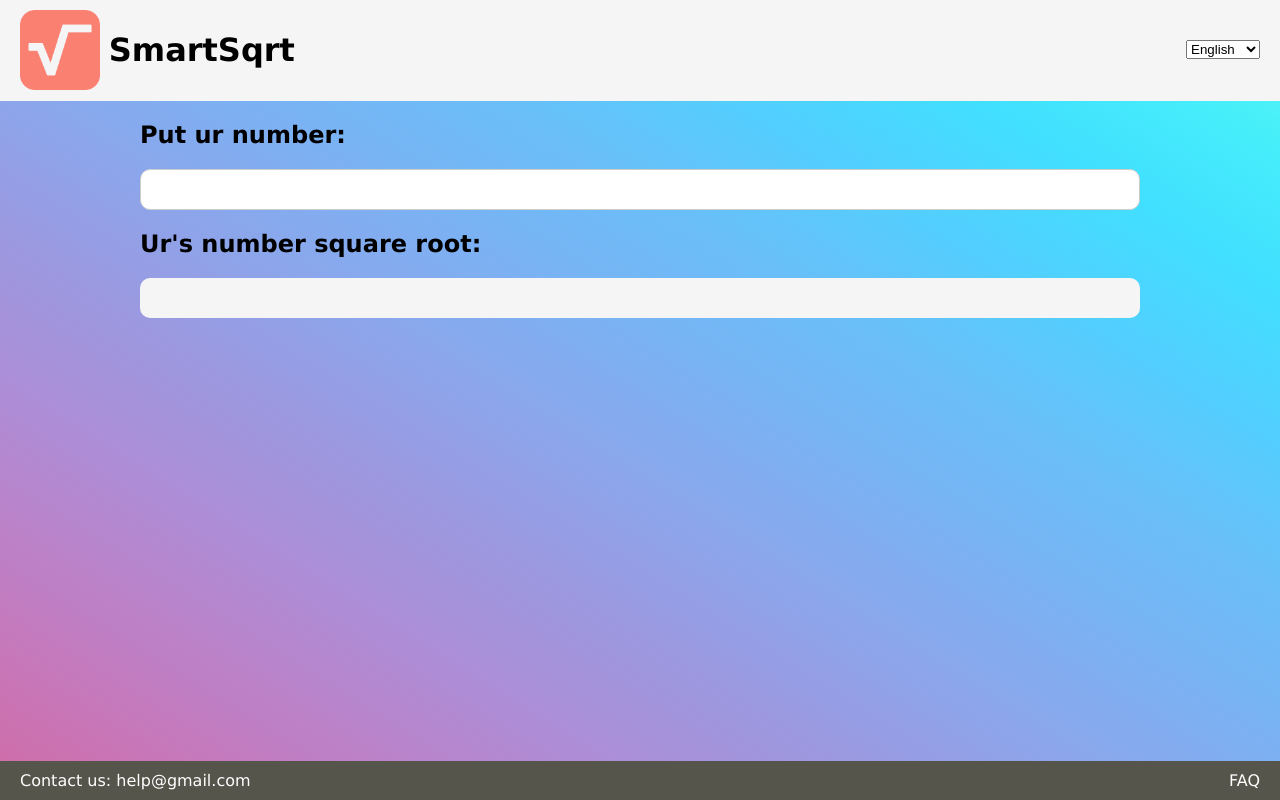
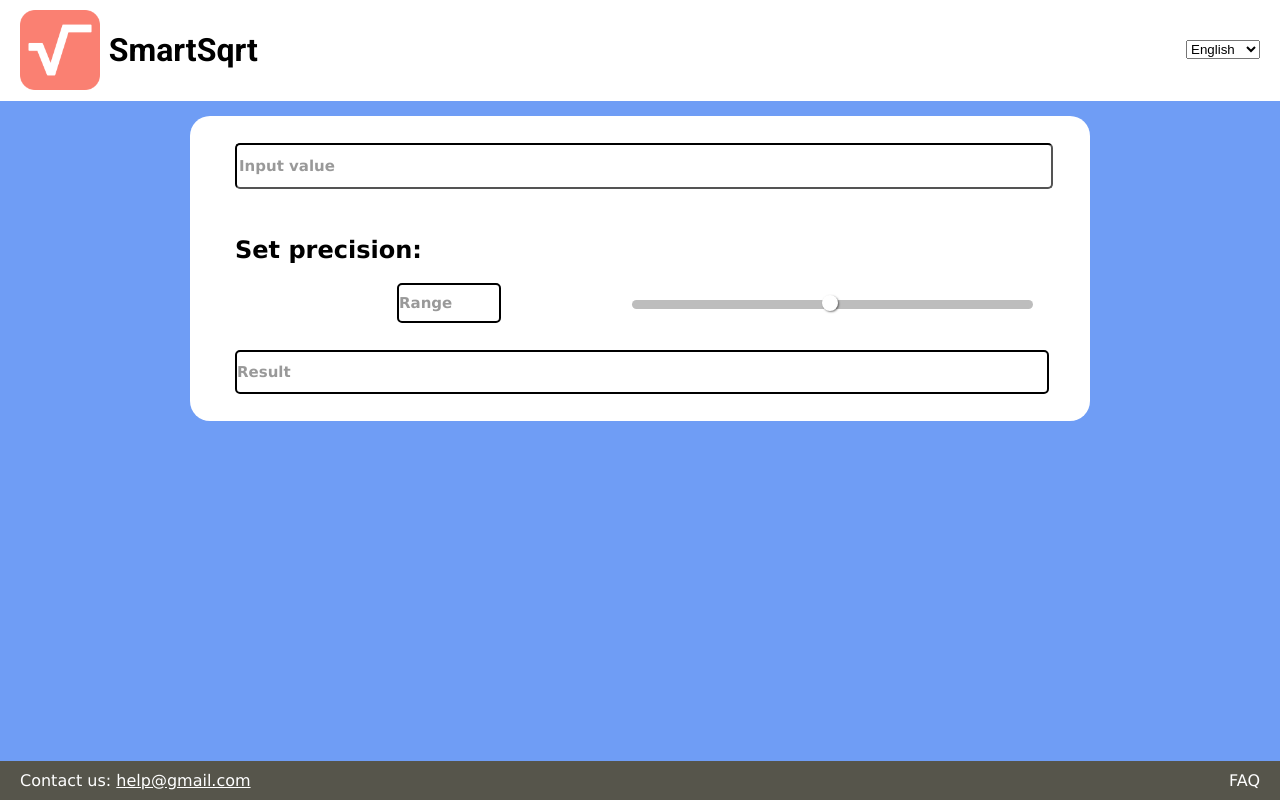
Before and after one commit to Skeef79/SmartSqrt, a Flask app: page / in a window 1280 px wide. Run offline with Flask 2, Linux system fonts and the light colour scheme.

Commit message:
added slider and changed style

```diff
--- a/static/style.css
+++ b/static/style.css
@@ -1,27 +1,15 @@
 html {
   height: 100%;
-  background-image: linear-gradient(
-    to right top,
-    #d16ba5,
-    #c777b9,
-    #ba83ca,
-    #aa8fd8,
-    #9a9ae1,
-    #8aa7ec,
-    #79b3f4,
-    #69bff8,
-    #52cffe,
-    #41dfff,
-    #46eefa,
-    #5ffbf1
-  );
   background-position: center;
   background-repeat: no-repeat;
   background-size: cover;
 }
+
 body {
   margin: 0;
+   background-color: #6F9DF5;
 }
+
 .rootLayout {
   display: flex;
   flex-direction: column;
@@ -29,17 +17,33 @@ body {
   min-height: 100vh;
   width: 100%;
 }
+
 .contentLayout {
-  flex: auto;
-  width: 1000px;
+  display: flex;
   margin: auto;
+
 }
+
+.mainContent {
+  width:900px;
+  display: flex;
+  flex-direction: column;
+  justify-content: space-between;
+  margin:auto;
+
+  margin-top:-35%;
+
+  border-radius: 20px;
+  background-color:white;
+}
+
 .rootHeader {
   display: flex;
   flex-direction: column;
-  background-color: whitesmoke;
+  background-color: white;
   width: 100%;
 }
+
 .contentHeader {
   display: flex;
   flex-direction: row;
@@ -83,7 +87,9 @@ img {
 }
 
 h1 {
-  font-family: Geneva, Verdana , sans-serif;
+  /*font-family: Geneva, Verdana , sans-serif;*/
+  font-family: Roboto;
+
   color: black;
 }
 h2 {
@@ -91,35 +97,191 @@ h2 {
   color: black;
 }
 
+
 input {
-  display: block;
 
-  width: 100%;
-  height: 50%;
+  width: 90%;
+  height: 40px;
 
-  padding: 12px 20px;
+  margin-left:5%;
+  margin-top:3%;
 
-  display: inline-block;
-  border: 1px solid #ccc;
-  border-radius: 4px;
-  box-sizing: border-box;
-  border-radius: 10px;
+  font-family: Geneva, Verdana, sans-serif;
+  font-size: 15px;
+  color: rgba(0,0,0,0.4);
+  font-weight: bold;
+
+
+  border-radius: 5px;
+  border-color: black;
+  border-width: 2px;
 }
 
 .result {
 
-  color: #111;
-  font-family: "Helvetica Neue", sans-serif;
-  font-size: 20px;
+  width:90%;
+  height:40px;
+
+  margin-left:5%;
+  margin-top:3%;
+  margin-bottom: 3%;
+
+  border-style: solid;
+  border-radius: 5px;
+  border-color: black;
+  border-width: 2px;
+
+  font-family: Geneva, Verdana, sans-serif;
+  font-size: 15px;
+  color: rgba(0,0,0,0.4);
   font-weight: bold;
-  letter-spacing: -1px;
-  line-height: 2;
-  text-align: left;
-  background-color: whitesmoke;
-  height:40px;
-  border-radius: 10px;
-  text-align: left;
-  border:black;
-  padding-left:1%;
+
+
+  display: flex;
+  justify-content: center;
+  flex-direction: column;
+}
+
+a {
+  color: white;
+}
+
+::placeholder {
+  font-family: Geneva, Verdana, sans-serif;
+  font-size: 15px;
+  font-weight: bold;
+  color: rgba(0,0,0,0.4);
 
 }
+
+.precision {
+  border-style: solid;
+  border-radius: 5px;
+  border-color: black;
+  border-width: 2px;
+
+  font-family: Geneva, Verdana, sans-serif;
+  font-size: 15px;
+  color: rgba(0,0,0,0.4);
+  font-weight: bold;
+  display: flex;
+  justify-content: center;
+  flex-direction: column;
+
+  width:100px;
+  margin-left:20%;
+}
+
+.precisionContent {
+  display: flex;
+  justify-content: space-between;
+  flex-direction: row;
+  width:90%;
+  height:40px;
+
+  margin-left:5%;
+  margin-top:3%;
+}
+
+.precTitle{
+  display: flex;
+  justify-content: space-between;
+  flex-direction: row;
+  width:90%;
+  height:40px;
+
+  margin-left:5%;
+  margin-top:3%;
+
+}
+
+/* slider copy-pasted */
+
+
+.slidecontainer {
+  background: #fff;
+  height: 2rem;
+  width: 55%;
+  display: flex;
+  align-items: center;
+  justify-content: center;
+}
+input[type="range"] {
+  -webkit-appearance: none;
+
+  background: transparent;
+}
+input[type="range"]:focus {
+  outline: none;
+}
+input[type="range"]::-webkit-slider-thumb {
+  -webkit-appearance: none;
+  height: 16px;
+  width: 16px;
+  border-radius: 50%;
+  background: #fff;
+  margin-top: -5px;
+  box-shadow: 1px 1px 2px rgba(0, 0, 0, 0.5);
+  cursor: pointer;
+}
+input[type="range"]::-webkit-slider-runnable-track {
+  width: 60%;
+  height: 9px;
+  background: #bdbdbd;
+  border-radius: 3rem;
+  transition: all 0.5s;
+  cursor: pointer;
+}
+input[type="range"]:hover::-webkit-slider-runnable-track {
+  background: #bdbdbd;
+}
+input[type="range"]::-ms-track {
+  width: 60%;
+  cursor: pointer;
+  height: 9px;
+  transition: all 0.5s;
+ /* Hides the slider so custom styles can be added */
+  background: transparent;
+  border-color: transparent;
+  color: transparent;
+}
+input[type="range"]::-ms-thumb {
+  height: 16px;
+  width: 16px;
+  border-radius: 50%;
+  background: #fff;
+  margin-top: -5px;
+  box-shadow: 1px 1px 2px rgba(0, 0, 0, 0.5);
+  cursor: pointer;
+}
+input[type="range"]::-ms-fill-lower {
+  background: #bdbdbd;
+  border-radius: 3rem;
+}
+input[type="range"]:focus::-ms-fill-lower {
+  background: #ff6e40;
+}
+input[type="range"]::-ms-fill-upper {
+  background: #bdbdbd;
+  border-radius: 3rem;
+}
+input[type="range"]:focus::-ms-fill-upper {
+  background: #ff6e40;
+}
+input[type="range"]::-moz-range-thumb {
+  height: 16px;
+  width: 16px;
+  border-radius: 50%;
+  background: #fff;
+  margin-top: -5px;
+  box-shadow: 1px 1px 2px rgba(0, 0, 0, 0.5);
+  cursor: pointer;
+}
+input[type="range"]::-moz-range-track {
+  width: 60%;
+  height: 9px;
+  background: #bdbdbd;
+  border-radius: 3rem;
+  transition: all 0.5s;
+  cursor: pointer;
+}
--- a/templates/index.html
+++ b/templates/index.html
@@ -6,6 +6,7 @@
 
         <link rel="stylesheet" href="{{ url_for('static', filename='style.css') }}" />
         <link rel="icon" href="/static/icon.png" />
+        <link rel="stylesheet" href="https://fonts.googleapis.com/css?family=Roboto:300,400,500,700&display=swap" />
     </head>
     <body>
         <div class="rootLayout">
@@ -34,19 +35,37 @@
             </div>
 
             <main class="contentLayout">
-                <div>
-                    <h2>Put ur number:</h2>
+                <div class = "mainContent">
                     <!-- onsubmit = "return false;" diables any action then we press enter-->
-                    <div autocomplete="off" spellcheck="false" method="POST" onsubmit="return false;">
-                        <input id="value" class="value" type="text" />
-                        <h2>Ur's number square root:</h2>
-                        <div id="result" class="result"></div>
+                    <div autocomplete="off" class = "inputField" spellcheck="false" method="POST" onsubmit="return false;">
+                        <input id="value" placeholder="Input value" class="value" type="text" />
+                    </div>
+
+                    <div class = "precTitle">
+                        <h2>Set precision:</h2>
+                    </div>
+
+                    <div class = "precisionContent">
+                        <div class = "precision">
+                            Range
+                        </div>
+                        <div class="slidecontainer">
+                            <input type="range" min="1" max="100" value="50" class="slider" id="precisionRange">
+                          </div>
+
+                    </div>
+
+                    <div id="result" class="result">
+                        Result
                     </div>
                 </div>
             </main>
 
             <div class = "contentFooter">
-                <div>Contact us: help@gmail.com</div>
+                <div>
+                    Contact us:
+                    <a href="mailto:help@gmail.com">help@gmail.com</a>
+                </div>
                 <div>FAQ</div>
             </div>
         </div>
```
